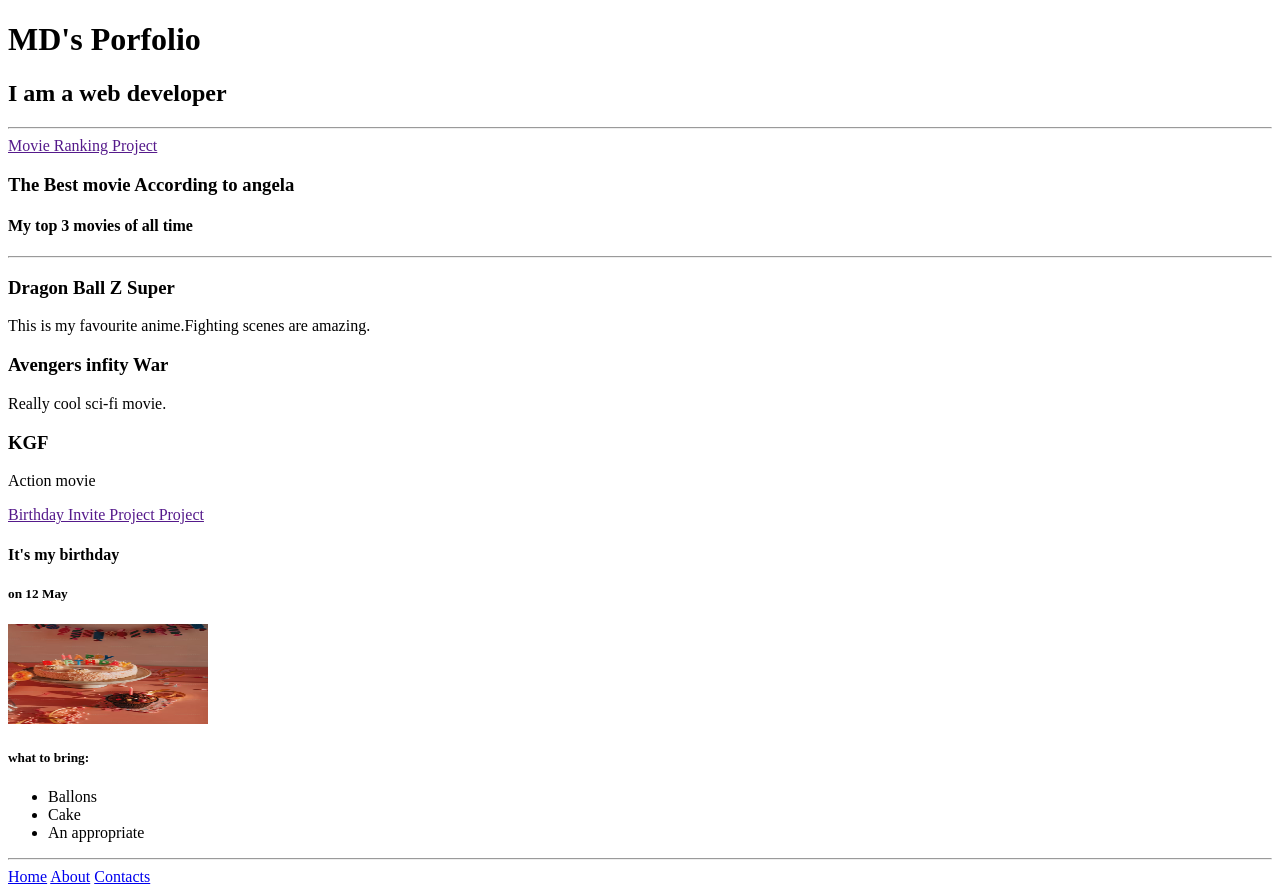
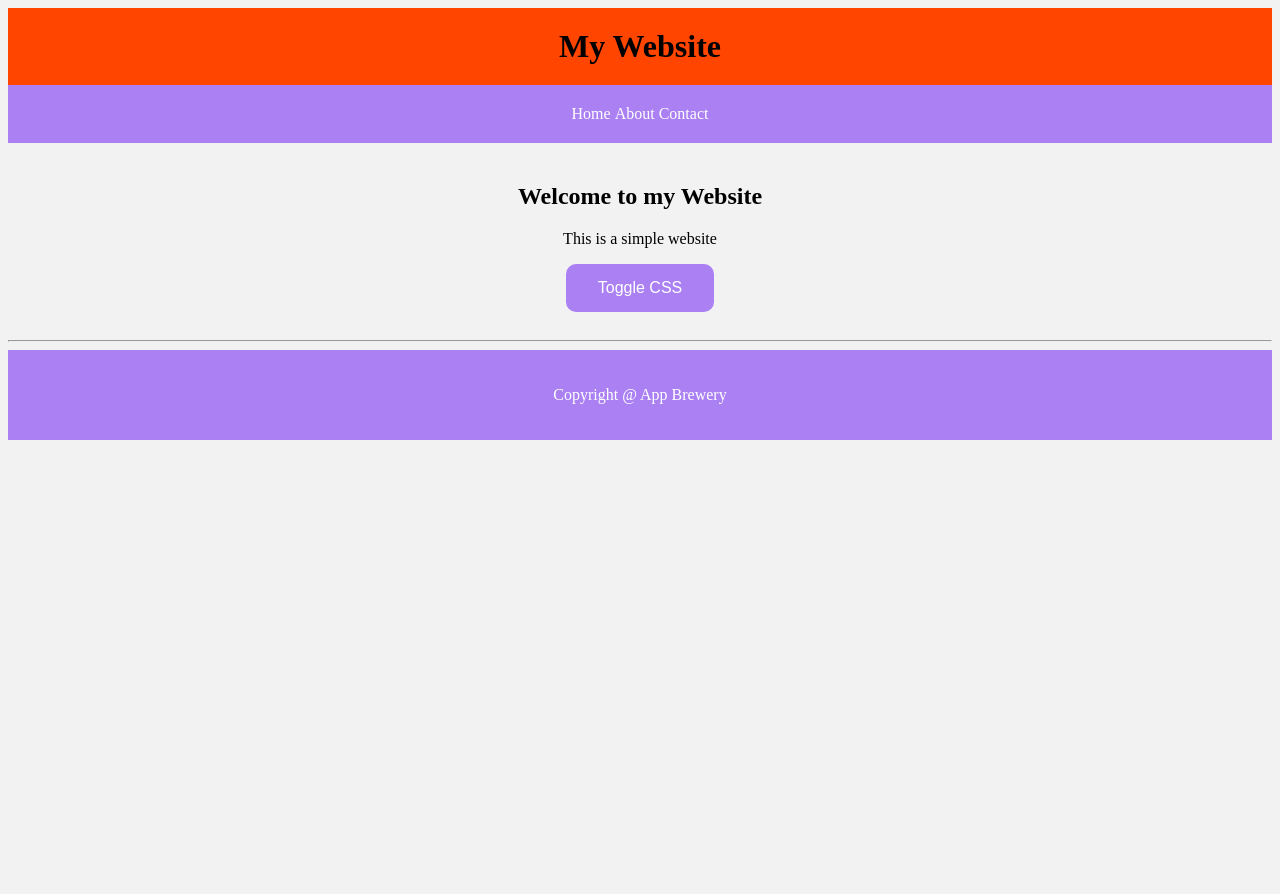
Before and after one commit to Kasimalbatros/Html-portfolio, a plain HTML site: page Index.Html in a window 1280 px wide. After the commit the page ends 800 px from the top, so only its background shows below. Drawn offline with Linux system fonts and the light colour scheme.

Commit message:
Add files via upload

```diff
--- a/Index.Html
+++ b/Index.Html
@@ -1,49 +1,32 @@
 <!DOCTYPE html>
 <html lang="en">
 <head>
-    <style>
-    </style>
     <meta charset="UTF-8">
     <meta name="viewport" content="width=device-width, initial-scale=1.0">
     <title>Document</title>
-
+    <link rel="stylesheet" href="styles.css">
 </head>
 <body>
-<h1>
-    MD's Porfolio
-</h1>
-<h2>I am a web developer</h2>
+    <header>
+    <h1 >My Website</h1>
+</header>
+    <nav>
+        <ul>
+   <li><a href="">Home</a></li>
+   <li> <a href="">About</a></li>
+   <li> <a href="">Contact</a></li>
+</ul>
+</nav>
+    <main>
+<h2>Welcome to my Website</h2>
+<p>This is a simple website</p>
+<button onclick="AddCSS()" id="button">Toggle CSS</button><br>
+</main>
 <hr>
-<a href="">Movie Ranking Project</a>
-<h3>The Best movie According to angela </h3>
-<h4>My top 3 movies of all time</h4>
-<hr>
-<h3>Dragon Ball Z Super</h3>
-<p>This is my favourite anime.Fighting scenes are amazing.</p>
-<h3>Avengers infity War</h3>
-<p>Really cool sci-fi movie.</p>
-<h3>KGF</h3>
-<p>Action movie</p>
-<a href="">Birthday Invite Project Project</a>
-<h4>It's my birthday</h4>
-<h5>on 12 May</h5>
-<img src="cake.avif" width="200" height="100" alt="Nikal">
-<h5>what to bring:</h5>
-<ul type="disc">
-    <li>
-        Ballons
-    </li>
-    <li>
-        Cake
-    </li>
-    <li>
-        An appropriate
-    </li>
-</ul>
-<hr>
-<a href="Home.html">Home</a>
-<a href="About.html">About</a>
-<a href="Contacts.html">Contacts</a>
-
+<footer>
+    <p>
+        Copyright @ App Brewery
+    </p></footer>
+</div>
 </body>
 </html>
--- /dev/null
+++ b/styles.css
@@ -0,0 +1,52 @@
+body{
+    background-color: #f2f2f2;
+}
+header{
+    background-color: orangered;
+    color:black;
+    padding: 20px;
+    text-align: center;
+}
+header h1{
+    margin:0;
+}
+nav{
+    background-color: #aa80f3;
+    color:#fff;
+    padding:20px;
+    text-align: center;
+}
+nav ul{
+    margin: 0;
+    padding:0;
+    display:inline-block
+}
+nav li{
+    display:inline-block;
+    margin-right:20 px;
+}
+nav a{
+    color: #fff;
+    text-decoration:none;
+}
+main{
+    padding:20px;
+    text-align:center;
+}
+footer{
+    background-color: #aa80f3;
+    color: #fff;
+    padding: 20px;
+    text-align: center;
+}
+button{
+    background-color: #aa80f3;
+    border:none;
+    border-radius:10px;
+    color:white;
+    padding:15px 32px;
+    text-align:center;
+    text-decoration:none;
+    display:inline-block;
+    font-size:16px;
+}
```
